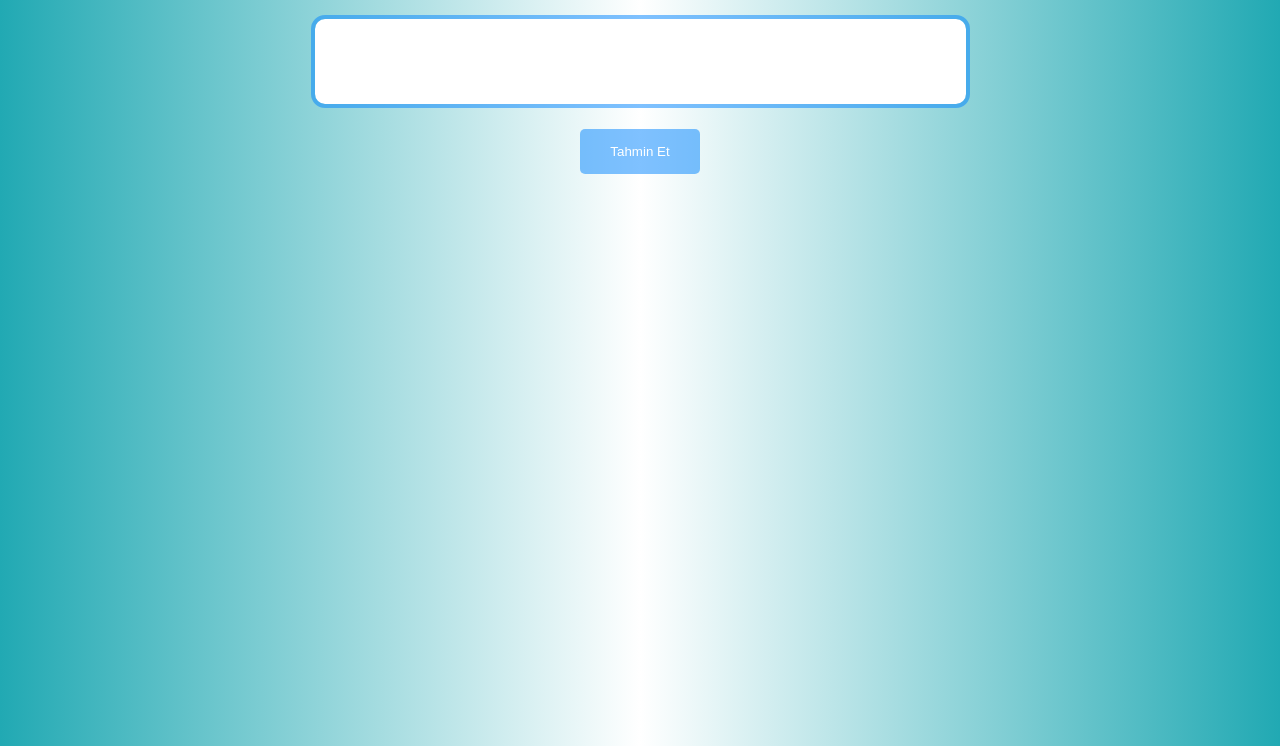
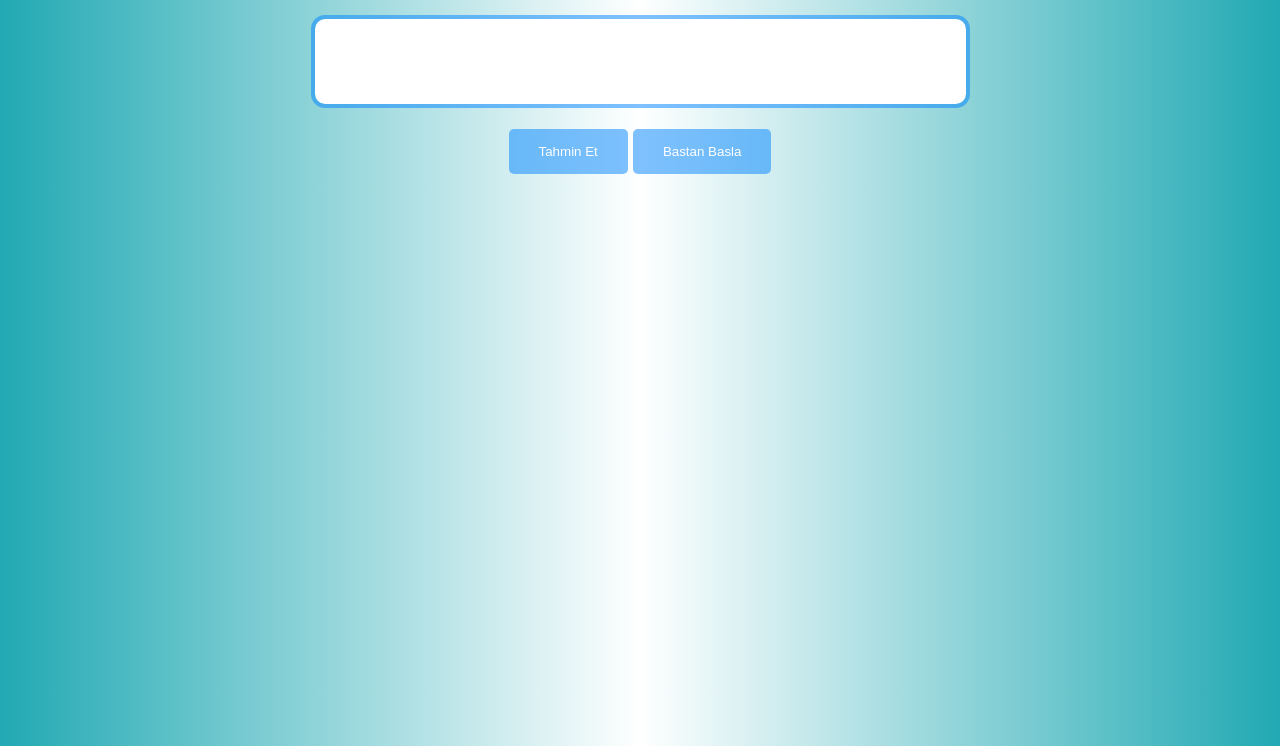
Before and after one commit to rizayldrm/number-guessing-game, a plain HTML site: page index.html in a window 1280 px wide. Shown: the part 70-816 px from the top of the page. Drawn offline with Linux system fonts and the light colour scheme.

Commit message:
Add files via upload

```diff
--- a/index.html
+++ b/index.html
@@ -14,7 +14,11 @@
             100 ile 0 arasinda bir sayi yaz
         </h1>
         <input type="number" id="input" />
-        <button id="btn" onclick="TahminEt()">Tahmin Et</button>
+        <div>
+            <button id="btn" onclick="TahminEt()">Tahmin Et</button>
+            <button onclick="Yenile()">Bastan Basla</button>
+        </div>
+
     </div>
     <script src="script.js"></script>
 </body>
--- a/script.js
+++ b/script.js
@@ -21,5 +21,11 @@ function TahminEt() {
         hak++
     } else {
         text.innerHTML = 'Kazandin!!! ' + hak + ' kere yanlis tahminde bulundun'
+
+
     }
 }
+
+function Yenile() {
+    window.location.reload()
+}
```
